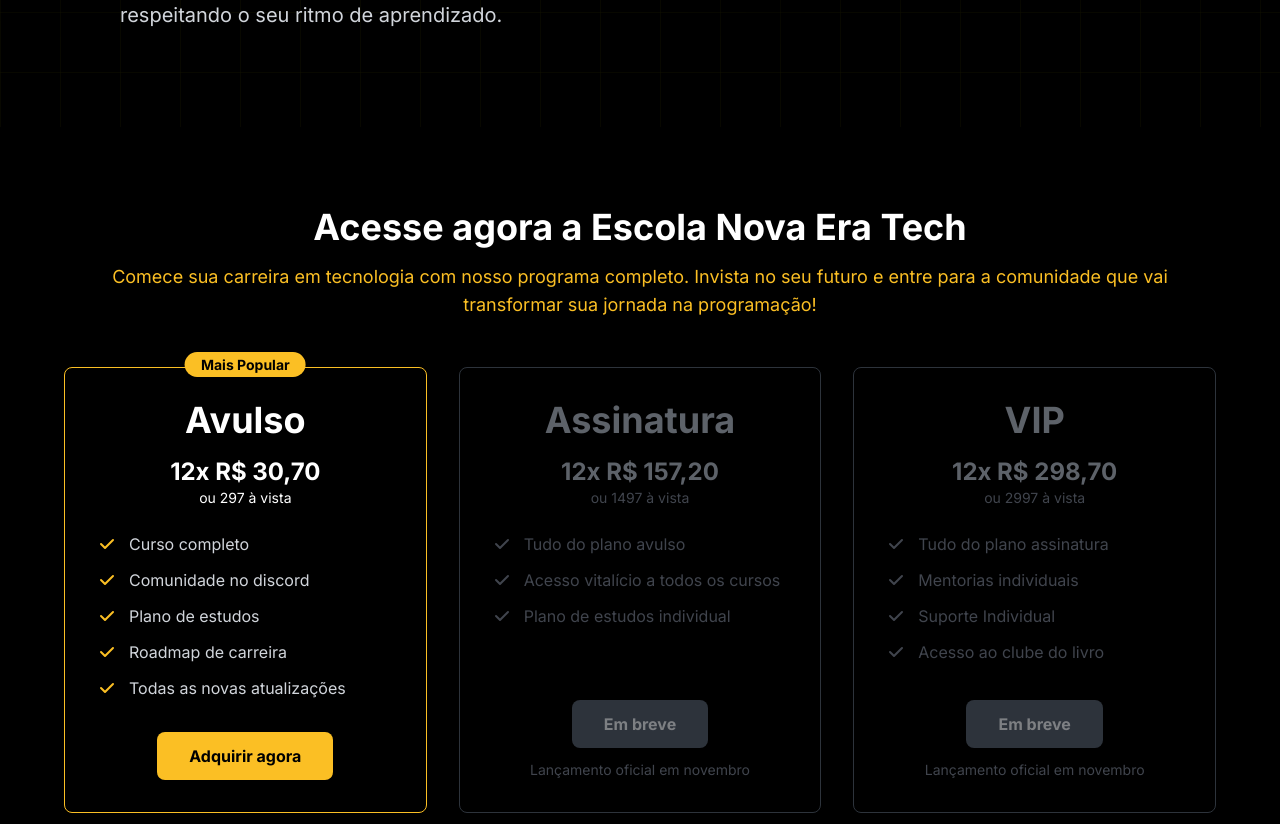
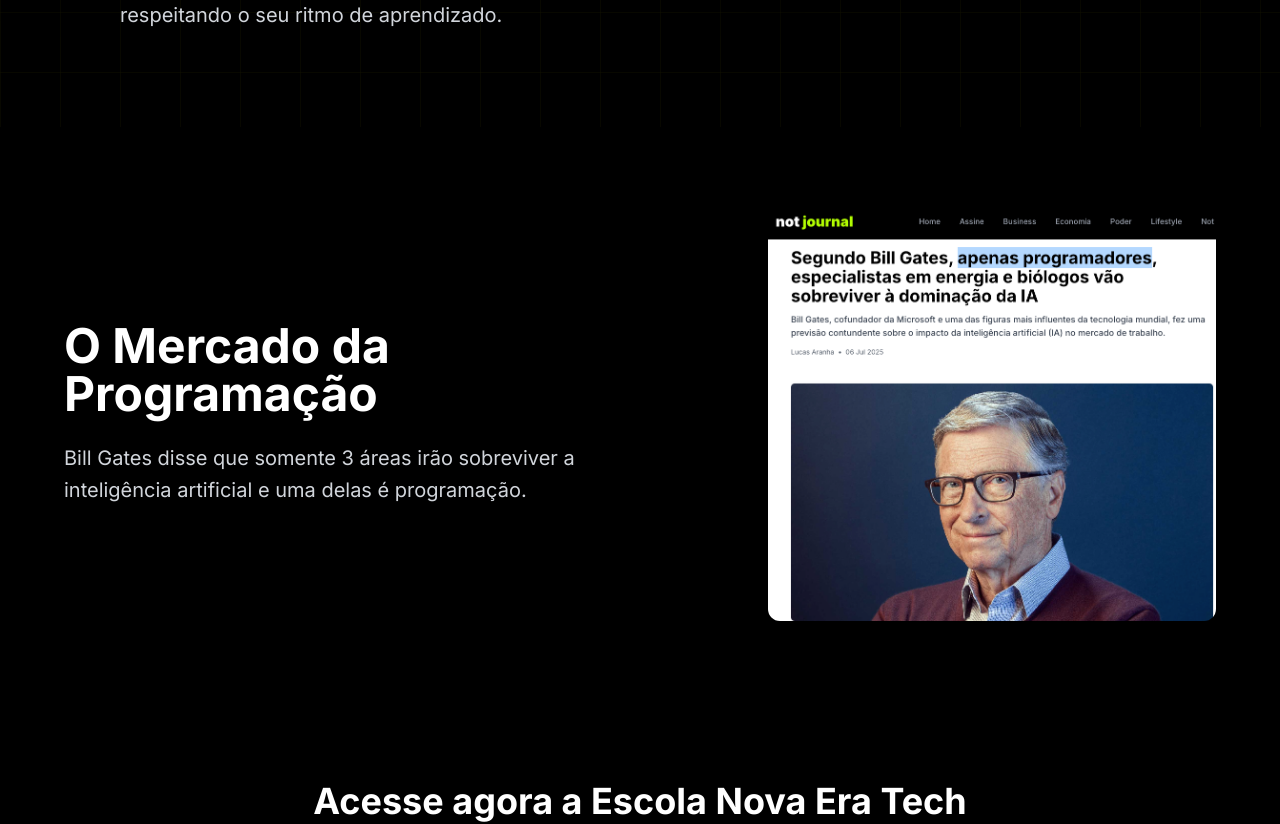
Before and after one commit to dev-vailonge/escolanovaeratech, a Next.js app: page /norte-tech in a window 1280 px wide. Shown: the part 3289-4113 px from the top of the page. Built offline with nearby package versions, Linux system fonts and the light colour scheme; no server answers.

Commit message:
update norte tech

```diff
--- a/src/app/norte-tech/page.tsx
+++ b/src/app/norte-tech/page.tsx
@@ -9,12 +9,32 @@
 function NorteTechContent() {
   const [isFormOpen, setIsFormOpen] = useState(false)
   const [showVideoModal, setShowVideoModal] = useState(false)
+  const [currentProfessor, setCurrentProfessor] = useState(0)
   const [formData, setFormData] = useState({
     name: '',
     email: '',
     phone: ''
   })
   const [currentSlide, setCurrentSlide] = useState(0)
+
+  const professores = [
+    {
+      nome: "João Silva",
+      descricao: "Especialista em desenvolvimento web com mais de 8 anos de experiência. Já formou mais de 2.000 alunos em programação."
+    },
+    {
+      nome: "Maria Santos",
+      descricao: "Desenvolvedora full-stack e instrutora apaixonada por ensinar. Especialista em React, Node.js e metodologias ágeis."
+    },
+    {
+      nome: "Carlos Oliveira",
+      descricao: "Especialista em Python e inteligência artificial. Mestre em Ciência da Computação e mentor de startups de tecnologia."
+    },
+    {
+      nome: "Ana Costa",
+      descricao: "Desenvolvedora mobile e UX/UI Designer. Especialista em React Native e design de interfaces intuitivas."
+    }
+  ]
   const searchParams = useSearchParams()
 
   const carouselImages = [
@@ -546,6 +566,42 @@
       </section>
 
 
+      {/* Mercado da Programação */}
+      <section className="py-20 px-4 bg-black relative">
+        {/* Smooth transition gradient */}
+        <div className="absolute inset-0 bg-gradient-to-b from-yellow-600/20 via-yellow-600/10 to-black pointer-events-none"></div>
+
+        <div className="relative z-10 max-w-6xl mx-auto">
+          <div className="grid lg:grid-cols-2 gap-12 items-center">
+
+            {/* Left Column - Text Content */}
+            <div className="space-y-6">
+              <h2 className="text-4xl md:text-5xl font-bold text-white leading-tight">
+                O Mercado da Programação
+              </h2>
+
+              <p className="text-xl text-gray-300 leading-relaxed">
+                Bill Gates disse que somente 3 áreas irão sobreviver a inteligência artificial e uma delas é programação.
+              </p>
+            </div>
+
+            {/* Right Column - Image */}
+            <div className="flex justify-center lg:justify-end">
+              <div className="relative w-full max-w-md">
+                <Image
+                  src="/images/norte-tech-bill-gates.png"
+                  alt="Bill Gates sobre programação e inteligência artificial"
+                  width={500}
+                  height={400}
+                  className="w-full h-auto rounded-xl shadow-2xl"
+                  priority
+                />
+              </div>
+            </div>
+          </div>
+        </div>
+      </section>
+
       {/* Oferta Reforço */}
       <section id="pricing" className="py-20 px-4 bg-black">
         <div className="max-w-6xl mx-auto text-center">
@@ -570,7 +626,7 @@
               <p className="text-4xl font-bold text-white mb-4">Avulso</p>
 
               <div className="mb-6">
-                <p className="text-2xl font-bold text-white">12x R$ 30,70</p>
+                <p className="text-2xl font-bold text-white">12x R$ 30,72</p>
                 <p className="text-white text-sm">ou 297 à vista</p>
               </div>
 
@@ -669,7 +725,7 @@
             {/* Plano VIP */}
             <div className="bg-zinc-900/50 border border-gray-600 rounded-lg p-8 relative flex flex-col opacity-60">
 
-              <p className="text-4xl font-bold text-gray-400 mb-4">VIP</p>
+              <p className="text-4xl font-bold text-gray-400 mb-4">Assinatura + Mentoria</p>
 
               <div className="mb-6">
                 <p className="text-2xl font-bold text-gray-400">12x R$ 298,70</p>
```
Also changed, not shown: public/images/norte-tech-bill-gates.png (added).
